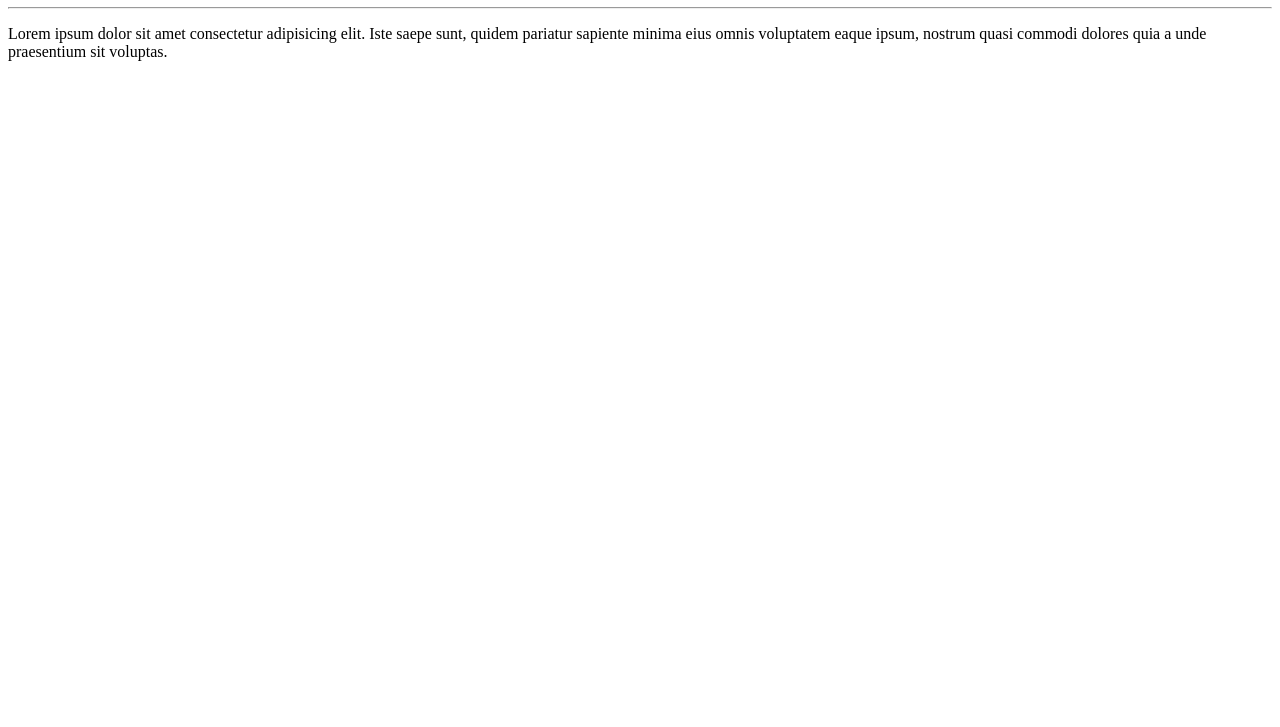
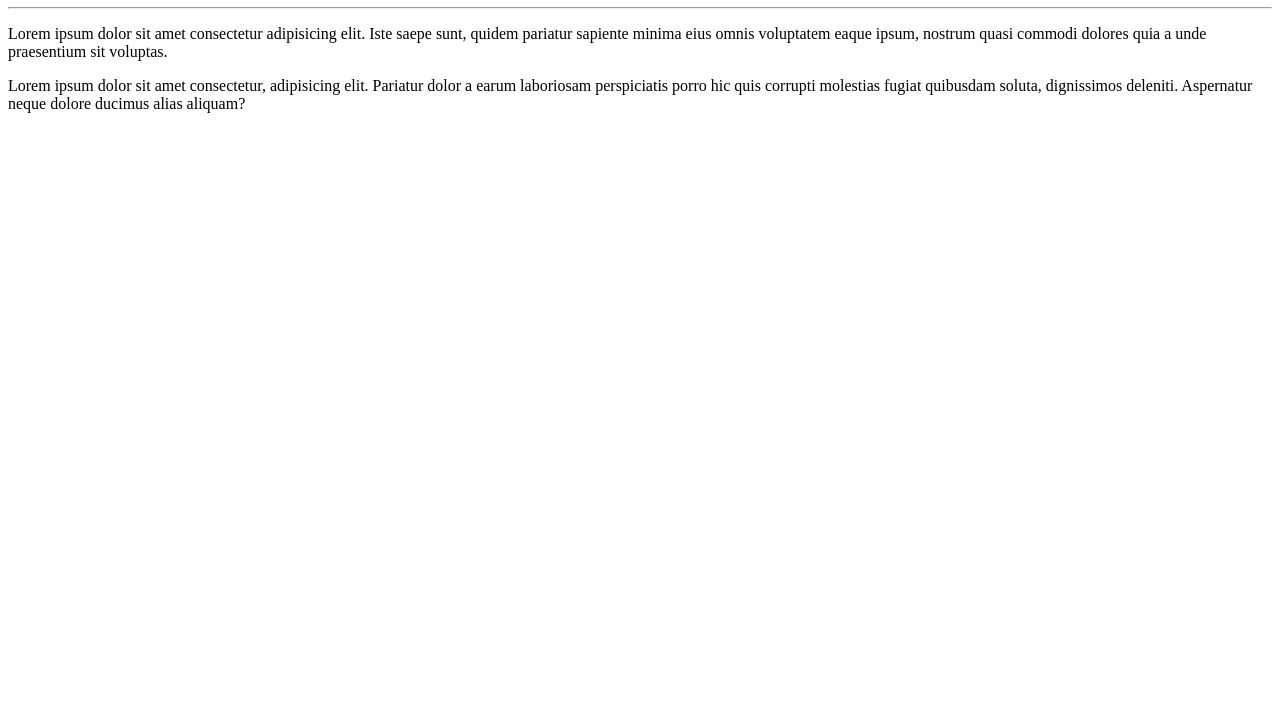
Before and after one commit to moscatellirafaell/Ola-Mundo, a plain HTML site: page site-exemplo/index.html in a window 1280 px wide. Shown: the part 73-800 px from the top of the page. Drawn offline with Linux system fonts and the light colour scheme.

Commit message:
adicionei um parágrafo

```diff
--- a/site-exemplo/index.html
+++ b/site-exemplo/index.html
@@ -10,5 +10,6 @@
     <h1>Olá, mundo!</h1>
     <hr>
     <p>Lorem ipsum dolor sit amet consectetur adipisicing elit. Iste saepe sunt, quidem pariatur sapiente minima eius omnis voluptatem eaque ipsum, nostrum quasi commodi dolores quia a unde praesentium sit voluptas.</p>
+    <p>Lorem ipsum dolor sit amet consectetur, adipisicing elit. Pariatur dolor a earum laboriosam perspiciatis porro hic quis corrupti molestias fugiat quibusdam soluta, dignissimos deleniti. Aspernatur neque dolore ducimus alias aliquam?</p>
 </body>
 </html>
```
